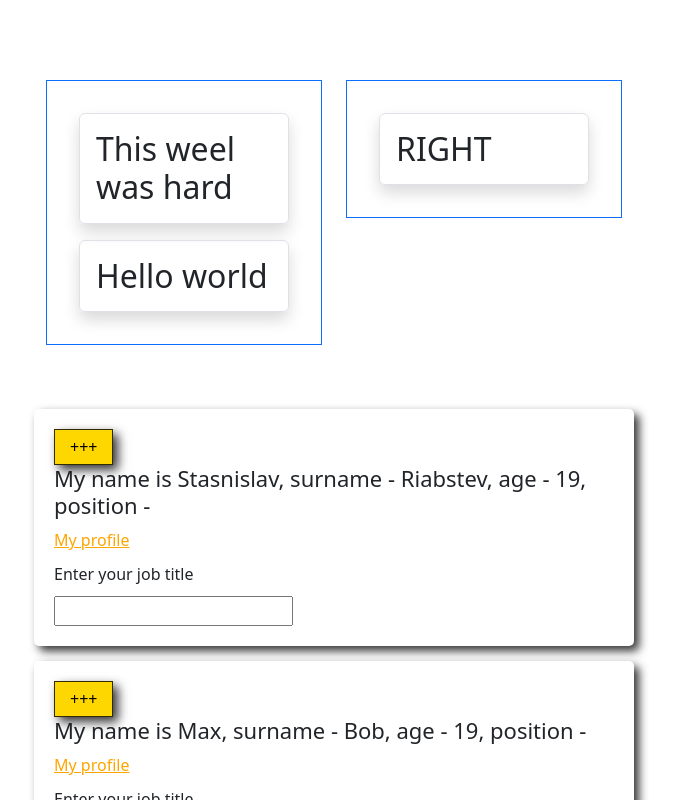
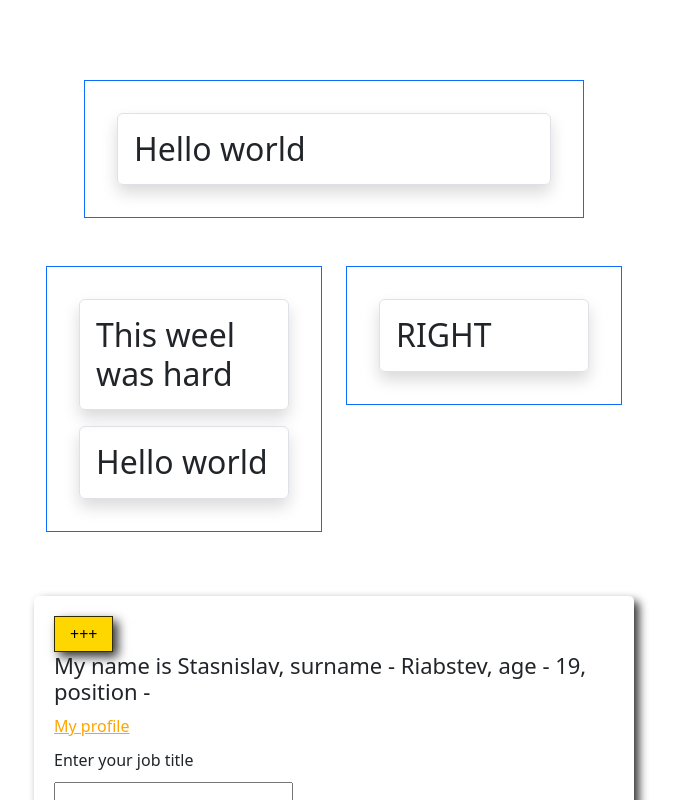
Before and after one commit to StanislavRiabtsev/react-map, a React (Create React App) app in the folder components-props/: page / in a window 1280 px wide. Shown: the top 800 px of the page, without its empty margins (306-983 px from the left). Built offline with nearby package versions, Linux system fonts and the light colour scheme.

Commit message:
Specialization and inheritance

```diff
--- a/components-props/src/App.jsx
+++ b/components-props/src/App.jsx
@@ -88,9 +88,20 @@
   )
 }
 
+const HelloGreating = () => {
+  return (
+    <div style={{ 'width': '500px', 'margin': '0 auto' }}>
+      <DynamicGreating color={'primary'}>
+        <h2>Hello world</h2>
+      </DynamicGreating>
+    </div>
+  )
+}
+
 function App() {
   return (
     <Wrapper>
+      <HelloGreating />
       <AutoLayoutExample
         left={
           <DynamicGreating color={'primary'}>
```
